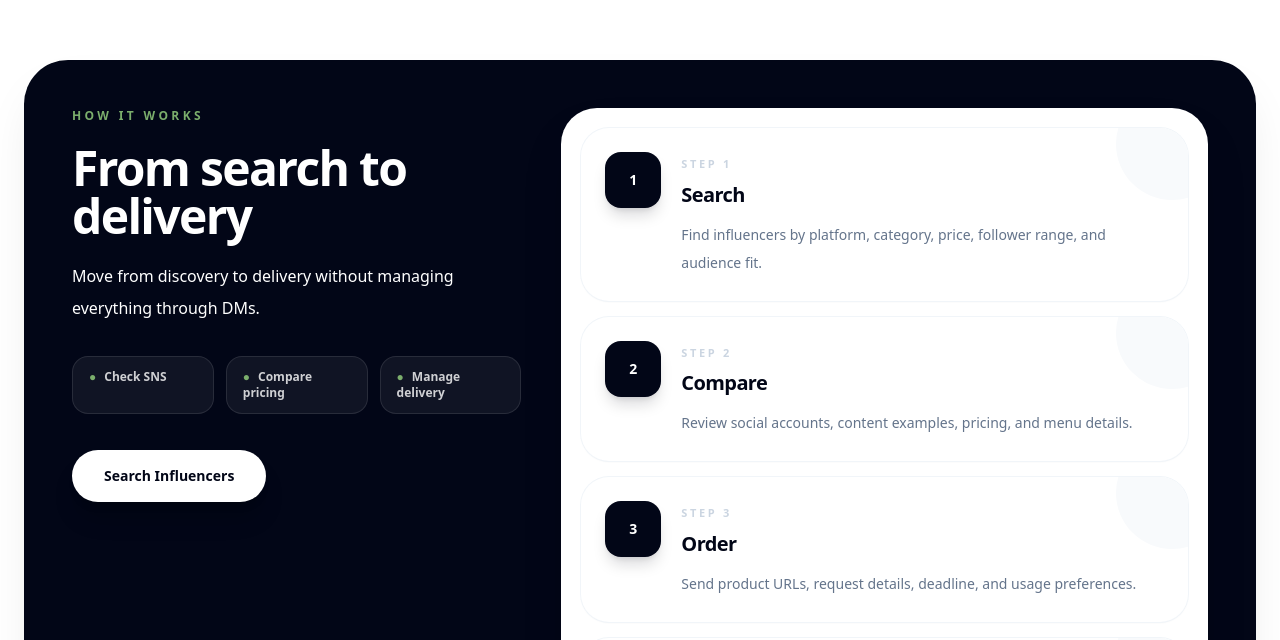
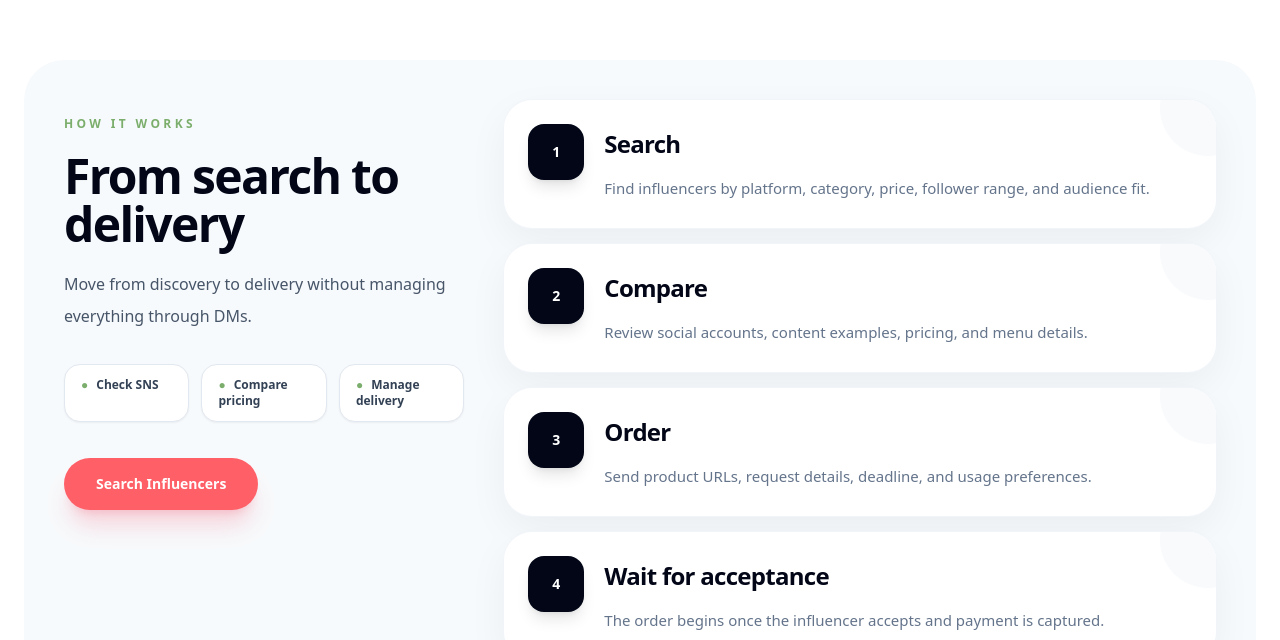
Before and after one commit to Annalisa0625/pearpop-clone, a Next.js app: page /home in a window 1280 px wide. Shown: the part 2020-2660 px from the top of the page. Built offline with nearby package versions, Linux system fonts and the light colour scheme.

Commit message:
Refine home how-it-works section

```diff
--- a/app/home/page.tsx
+++ b/app/home/page.tsx
@@ -1,4 +1,3 @@
-// File: app/home/page.tsx
 "use client";
 
 import Link from "next/link";
@@ -107,24 +106,20 @@ function ProductCard({ title, body, accent }: ProductCardProps) {
 
 function FlowStep({ number, title, body }: FlowStepProps) {
   return (
-    <article className="group relative overflow-hidden rounded-[28px] bg-white p-6 shadow-sm ring-1 ring-slate-100 transition duration-300 hover:-translate-y-0.5 hover:shadow-xl hover:shadow-slate-950/10">
-      <div className="absolute -right-10 -top-10 h-28 w-28 rounded-full bg-slate-50 transition duration-300 group-hover:scale-125" />
+    <article className="group relative overflow-hidden rounded-[28px] bg-white p-6 shadow-[0_14px_40px_rgba(15,23,42,0.05)] ring-1 ring-slate-100 transition duration-300 hover:-translate-y-0.5 hover:shadow-[0_20px_60px_rgba(15,23,42,0.08)]">
+      <div className="absolute -right-10 -top-10 h-24 w-24 rounded-full bg-slate-50 transition duration-300 group-hover:scale-110" />
 
       <div className="relative flex gap-5">
-        <div className="flex h-14 w-14 shrink-0 items-center justify-center rounded-2xl bg-slate-950 text-sm font-black text-white shadow-lg shadow-slate-950/15">
+        <div className="flex h-14 w-14 shrink-0 items-center justify-center rounded-2xl bg-slate-950 text-sm font-black text-white shadow-lg shadow-slate-950/10">
           {number}
         </div>
 
         <div className="pt-1">
-          <p className="text-[11px] font-black uppercase tracking-[0.24em] text-slate-300">
-            Step {number}
-          </p>
-
-          <h3 className="mt-2 text-xl font-black tracking-[-0.03em] text-slate-950">
+          <h3 className="text-2xl font-black tracking-[-0.03em] text-slate-950">
             {title}
           </h3>
 
-          <p className="mt-3 text-sm font-medium leading-7 text-slate-500">
+          <p className="mt-3 text-[15px] font-medium leading-8 text-slate-500">
             {body}
           </p>
         </div>
@@ -266,7 +261,7 @@ export default function HomePage() {
           howLabel: "HOW IT WORKS",
           howTitle: "依頼までの流れ",
           howBody:
-            "DMで個別交渉するのではなく、インフルエンサー探しから納品確認までをオンラインで完結できます。",
+            "DMで個別交渉するのではなく、検索から納品確認までをオンラインで完結できます。",
           howCta: "インフルエンサーを探す",
           howMini1: "SNSを確認",
           howMini2: "価格を比較",
@@ -520,10 +515,7 @@ export default function HomePage() {
           </div>
         </section>
 
-        <section
-          id="service-overview"
-          className="scroll-mt-24 bg-[#F3F7FB]"
-        >
+        <section id="service-overview" className="scroll-mt-24 bg-[#F3F7FB]">
           <div className="mx-auto grid max-w-7xl gap-8 px-4 py-20 md:px-6 lg:grid-cols-[0.72fr_1.28fr] lg:py-28">
             <div className="lg:sticky lg:top-28 lg:self-start lg:pt-28">
               <div className="inline-flex rounded-full border-2 border-[#ff5f67] bg-white px-5 py-3 text-sm font-black text-slate-950">
@@ -553,19 +545,20 @@ export default function HomePage() {
           </div>
         </section>
 
-        <section className="bg-white px-4 py-20 md:px-6 lg:py-24">
-          <div className="mx-auto max-w-7xl overflow-hidden rounded-[44px] bg-slate-950 p-7 text-white shadow-2xl shadow-slate-950/10 md:p-10 lg:p-12">
-            <div className="grid gap-10 lg:grid-cols-[0.82fr_1.18fr] lg:items-start">
-              <div>
+        <section className="bg-white">
+          <div className="mx-auto max-w-7xl px-4 py-20 md:px-6 lg:py-24">
+            <div className="rounded-[40px] bg-[#F7FAFC] p-6 md:p-8 lg:p-10">
+              <div className="grid gap-10 lg:grid-cols-[0.72fr_1.28fr] lg:items-start">
+                <div className="lg:pt-4">
                   <p className="text-xs font-black uppercase tracking-[0.28em] text-[#7bae6c]">
                     {copy.howLabel}
                   </p>
 
-                <h2 className="mt-5 max-w-xl text-3xl font-black leading-tight tracking-[-0.035em] text-white md:text-5xl">
+                  <h2 className="mt-5 text-3xl font-black leading-tight tracking-[-0.035em] text-slate-950 md:text-5xl">
                     {copy.howTitle}
                   </h2>
 
-                <p className="mt-5 max-w-xl text-base font-medium leading-8 text-white/62">
+                  <p className="mt-5 max-w-xl text-base font-medium leading-8 text-slate-600">
                     {copy.howBody}
                   </p>
 
@@ -573,7 +566,7 @@ export default function HomePage() {
                     {[copy.howMini1, copy.howMini2, copy.howMini3].map((item) => (
                       <div
                         key={item}
-                      className="rounded-2xl border border-white/10 bg-white/[0.06] px-4 py-3 text-xs font-black text-white/80"
+                        className="rounded-2xl border border-slate-200 bg-white px-4 py-3 text-xs font-black text-slate-700 shadow-sm"
                       >
                         <span className="mr-2 text-[#7bae6c]">●</span>
                         {item}
@@ -583,13 +576,12 @@ export default function HomePage() {
 
                   <Link
                     href="/b/creators"
-                  className="mt-9 inline-flex items-center justify-center rounded-full bg-white px-8 py-4 text-sm font-black text-slate-950 shadow-xl shadow-black/20 transition hover:-translate-y-0.5 hover:bg-slate-100"
+                    className="mt-9 inline-flex items-center justify-center rounded-full bg-[#ff5f67] px-8 py-4 text-sm font-black text-white shadow-xl shadow-rose-500/20 transition hover:-translate-y-0.5 hover:bg-[#ff4b55]"
                   >
                     {copy.howCta}
                   </Link>
                 </div>
 
-              <div className="rounded-[36px] bg-white p-4 shadow-2xl shadow-black/20 md:p-5">
                 <div className="grid gap-4">
                   {flowSteps.map((item) => (
                     <FlowStep
```
Lines whose indentation alone changed are shown as unchanged.
